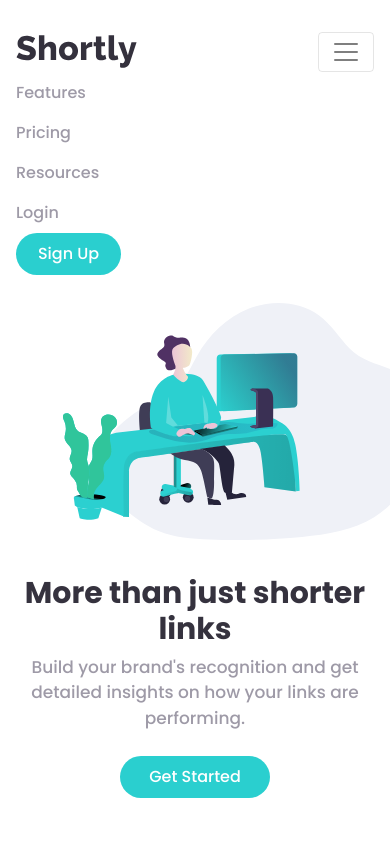
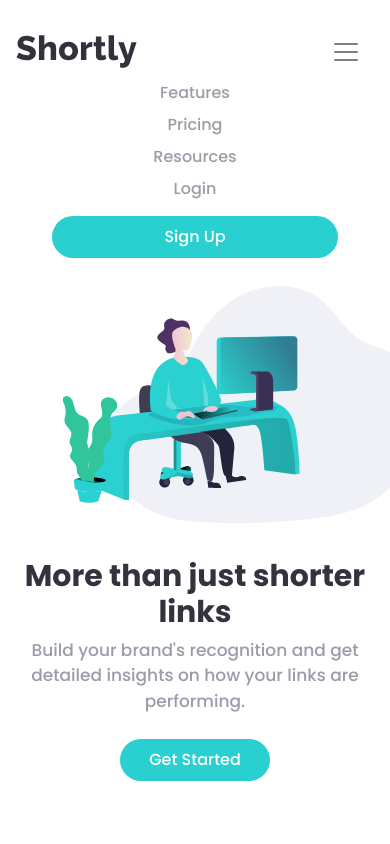
Before and after one commit to sarahabuteen/url-shortening-api-master, a React (Create React App) app: page / in a window 390 px wide. Both pictures are taken after a click on the button 346 px from the left and 51 px from the top of the page. Shown: the top 844 px of the page. Built offline with nearby package versions, Linux system fonts and the light colour scheme.

Commit message:
Navbar collapse fix

```diff
--- a/src/assets/scss/layout/_responsive.scss
+++ b/src/assets/scss/layout/_responsive.scss
@@ -1,4 +1,31 @@
 @media (max-width: 768px) {
+  .navbar {
+    .navbar-toggler {
+      border-color: transparent;
+    }
+    .navbar-collapse {
+      .navbar-nav {
+        align-items: center;
+        .nav-item {
+          .nav-link {
+            padding-right: 0;
+            padding-bottom: 0;
+          }
+        }
+        .navbar-text {
+          padding-right: 0;
+          padding-bottom: 15px;
+        }
+        .responsive-width {
+          width: 80%;
+          .btn-cyan {
+            min-width: 100%;
+            width: 100%;
+          }
+        }
+      }
+    }
+  }
   .hero-section {
     padding: 20px 0 150px 0;
     text-align: center;
--- a/src/components/shared/Header.js
+++ b/src/components/shared/Header.js
@@ -39,7 +39,7 @@ export const Header = () => {
           </Nav>
           <Nav className="ml-auto" navbar>
             <NavbarText>Login</NavbarText>
-            <NavItem>
+            <NavItem className="responsive-width">
               <button className="btn btn-cyan">Sign Up</button>
             </NavItem>
           </Nav>
```
